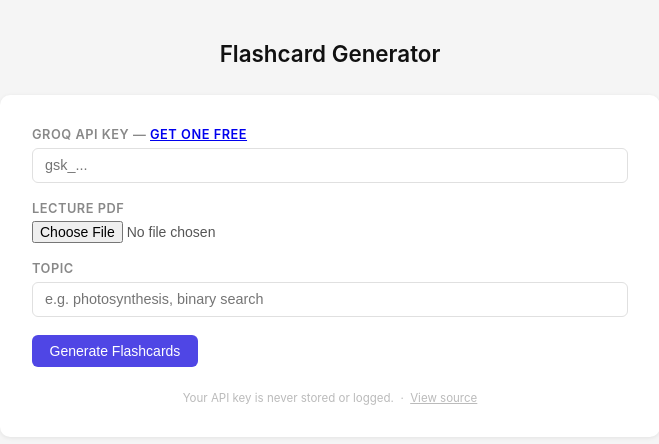
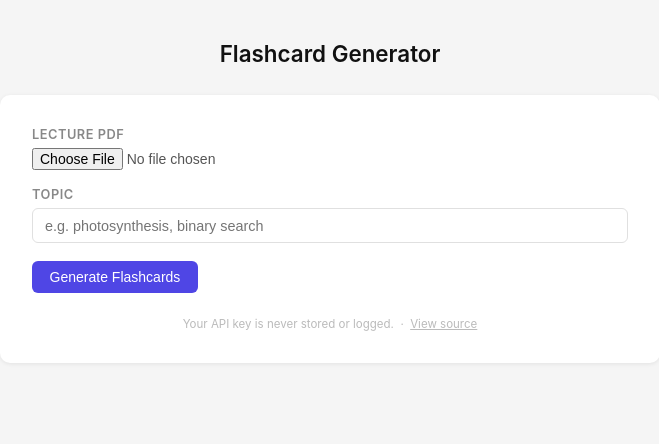
Before and after one commit to caroescm/Flashcard-Generator, a Flask app: page / in a window 1280 px wide. Shown: the top 444 px of the page, without its empty margins (310-969 px from the left). Run offline with Flask 3, Linux system fonts and the light colour scheme.

Commit message:
Use server-side Groq key with rate limiting (3 per day per IP)

```diff
--- a/app.py
+++ b/app.py
@@ -3,9 +3,13 @@ import io
 import csv
 import tempfile
 from flask import Flask, request, jsonify, Response, render_template
+from flask_limiter import Limiter
+from flask_limiter.util import get_remote_address
 from flashcard_generator import PDFReader, AIExtractor, deduplicate
 
 app = Flask(__name__)
+
+limiter = Limiter(get_remote_address, app=app, default_limits=[])
 
 
 @app.route("/")
@@ -14,13 +18,11 @@ def index():
 
 
 @app.route("/generate", methods=["POST"])
+@limiter.limit("3 per day")
 def generate():
-    api_key = request.form.get("api_key")
     topic = request.form.get("topic", "")
     pdf_file = request.files.get("pdf")
 
-    if not api_key:
-        return jsonify({"error": "Gemini API key required"}), 400
     if not pdf_file:
         return jsonify({"error": "PDF file required"}), 400
 
@@ -31,7 +33,7 @@ def generate():
     try:
         raw_text = PDFReader(tmp_path).extract_text()
         clean_text = PDFReader.clean(raw_text)
-        cards = deduplicate(AIExtractor(topic, api_key=api_key).extract(clean_text))
+        cards = deduplicate(AIExtractor(topic).extract(clean_text))
         return jsonify([{"front": c.front, "back": c.back} for c in cards])
     except Exception as e:
         return jsonify({"error": str(e)}), 500
--- a/flashcard_generator.py
+++ b/flashcard_generator.py
@@ -85,9 +85,8 @@ class PDFReader:
 
 
 class AIExtractor:
-    def __init__(self, topic: str, api_key: str = None):
+    def __init__(self, topic: str):
         self.topic = topic
-        self.api_key = api_key
 
     def extract(self, text: str) -> list[Flashcard]:
 
@@ -115,7 +114,7 @@ class AIExtractor:
         Lecture text:
         {text}"""
 
-        client = Groq(api_key=self.api_key or os.environ.get("GROQ_API_KEY"))
+        client = Groq(api_key=os.environ.get("GROQ_API_KEY"))
         response = client.chat.completions.create(
             model="llama-3.3-70b-versatile",
             messages=[{"role": "user", "content": prompt}],
--- /dev/null
+++ b/render.yaml
@@ -0,0 +1,6 @@
+services:
+  - type: web
+    name: flashcard-generator
+    runtime: python
+    buildCommand: pip install -r requirements.txt
+    startCommand: gunicorn app:app
--- a/requirements.txt
+++ b/requirements.txt
@@ -1,3 +1,5 @@
 flask
+flask-limiter
 groq
+gunicorn
 pdfplumber
--- a/templates/index.html
+++ b/templates/index.html
@@ -166,9 +166,6 @@
 
   <!-- Stage 1: Upload -->
   <div id="upload-stage" class="card">
-    <label>Groq API Key — <a href="https://console.groq.com/keys" target="_blank">get one free</a></label>
-    <input type="password" id="api-key" placeholder="gsk_..." />
-
     <label>Lecture PDF</label>
     <input type="file" id="pdf-file" accept=".pdf" />
 
@@ -237,17 +234,15 @@
     }
 
     async function generate() {
-      const apiKey = document.getElementById('api-key').value.trim();
-      const topic  = document.getElementById('topic').value.trim();
-      const file   = document.getElementById('pdf-file').files[0];
+      const topic = document.getElementById('topic').value.trim();
+      const file  = document.getElementById('pdf-file').files[0];
 
-      if (!apiKey || !file) { showError('API key and PDF are required.'); return; }
+      if (!file) { showError('Please select a PDF.'); return; }
 
       showError('');
       document.getElementById('loading').hidden = false;
 
       const form = new FormData();
-      form.append('api_key', apiKey);
       form.append('topic', topic);
       form.append('pdf', file);
 
```
Also changed, not shown: list_models.py (deleted, +0 -7 lines).
